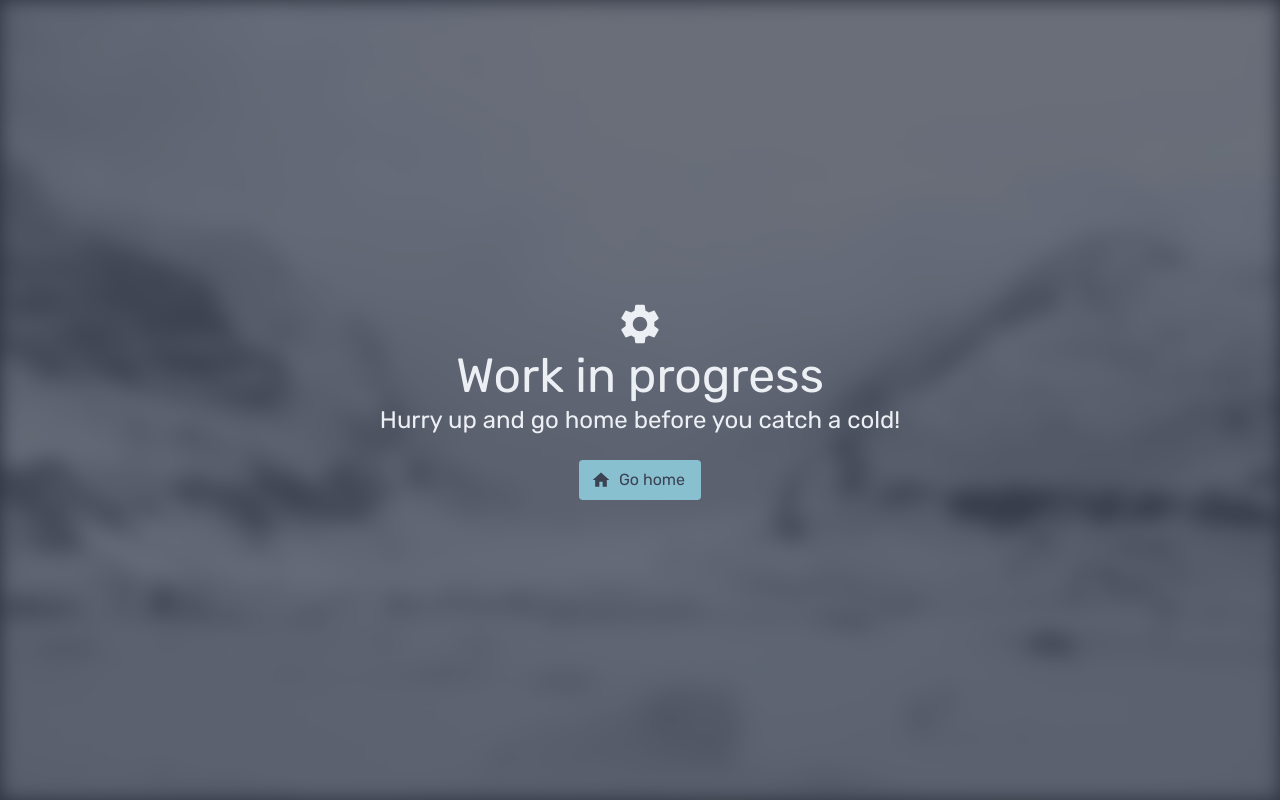
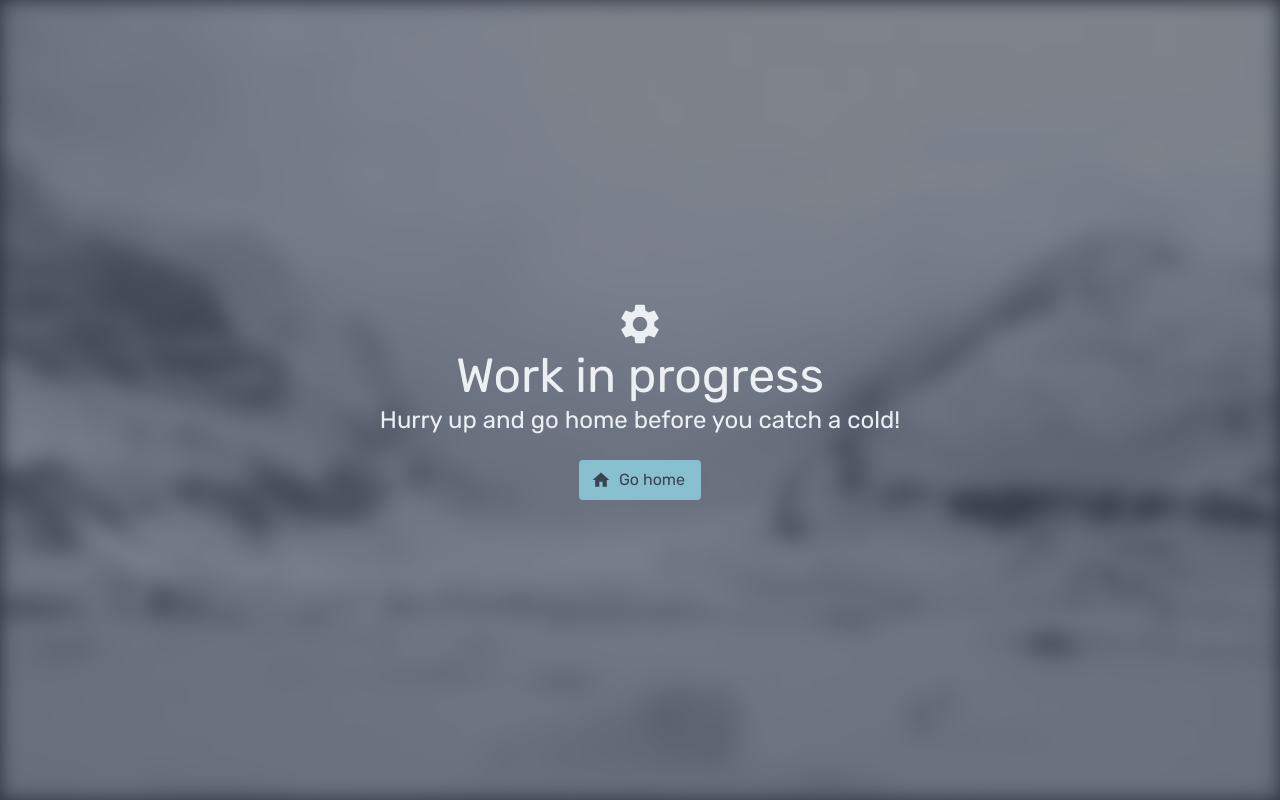
Before and after one commit to yunger7/yunger.dev, a Next.js app: page /work-in-progress in a window 1280 px wide. Built offline with nearby package versions, Linux system fonts and the light colour scheme.

Commit message:
Change background alpha from 0.7 to 0.6

```diff
--- a/src/pages/work-in-progress.jsx
+++ b/src/pages/work-in-progress.jsx
@@ -25,7 +25,7 @@ export default function WorkInProgress() {
 					width: "100vw",
 					height: "100vh",
 					overflow: "hidden",
-					background: alpha(palette.nord0, 0.7),
+					background: alpha(palette.nord0, 0.6),
 					display: "flex",
 					flexDirection: "column",
 					alignItems: "center",
```
